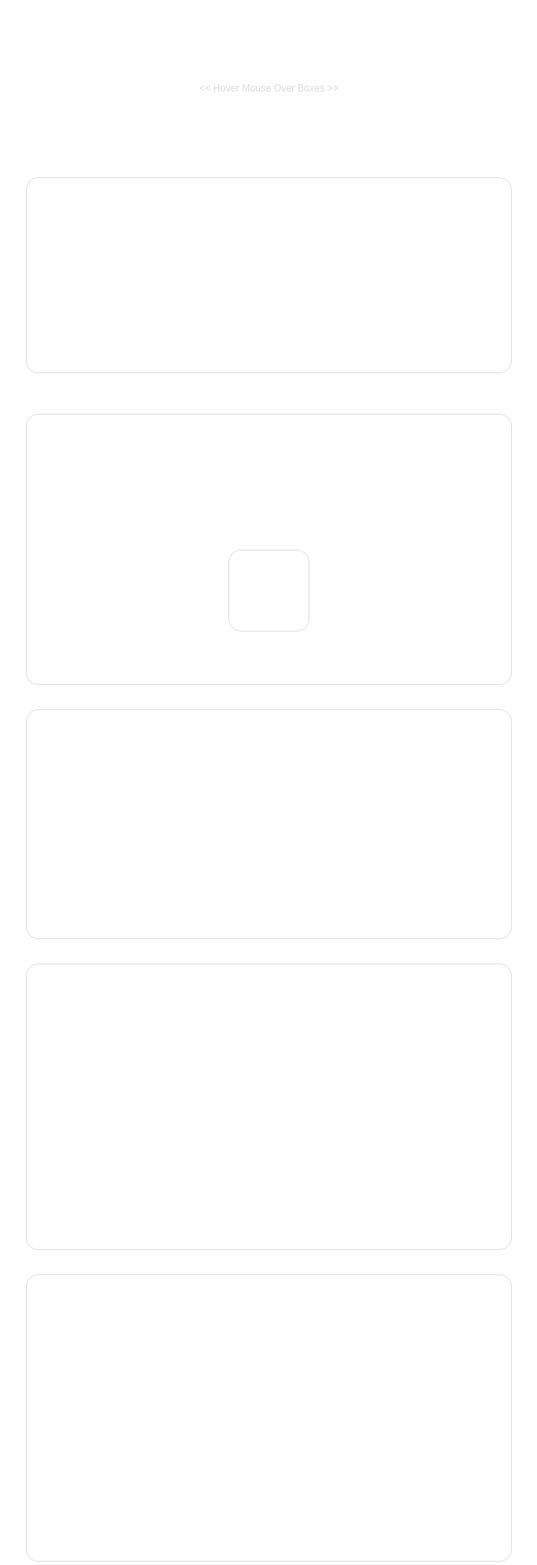
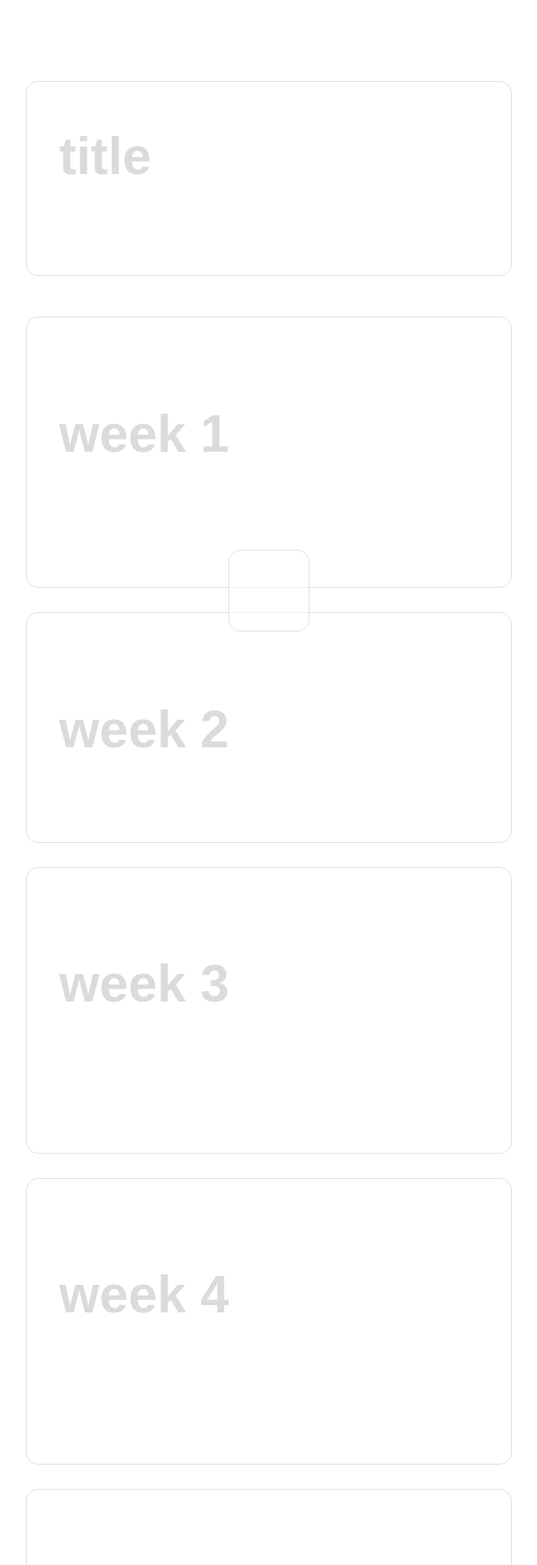
Before and after one commit to DanielRazavi/DanielRazavi.github.io, a PHP site: page /pages/CSC236.html in a window 1280 px wide. Shown: the top 1933 px of the page at 81% size, without its empty margins (308-971 px from the left). Run offline with PHP 8.4, Linux system fonts and the light colour scheme.

Commit message:
finally got the box hints down

```diff
--- a/css/style.css
+++ b/css/style.css
@@ -11,6 +11,7 @@
 	margin: 100px auto 0px;
 	text-align: center;
 }
+
 .box{
     background-color: rgba(255,255,255,0.5);
     padding: 40px;
@@ -30,23 +31,13 @@
 }
 
 .hint{
-	font-size: 24px;
 	color: #dbdbdb;
 	position:absolute;
-	/* vertically centering */
-
-	border-top: 50%;
-	border-bottom: 50%;
-	/* horizontally centering */
-	left: 0;
-	right: 0;
-	margin: auto;
 
 	transition-property: color;
     transition-duration: 0.7s;
     transition-delay: 1.0s;
-
-	/* line-height: 110px; */
+	animation-fill-mode: backwards;
 }
 
 .box a{
@@ -69,6 +60,7 @@
 .navbar{
     margin: auto;
     display: table;
+	position: -webkit-sticky;
     position: sticky;
     margin-top:30px;
 
@@ -106,9 +98,8 @@
 	transition-property: color;
     transition-duration: 0.7s;
     transition-delay: 0.0s;
-	color: #ffffff00;
+	color: transparent;
 }
-
 
 .box:hover a{
     transition-property: color;
@@ -122,12 +113,10 @@
 	text-align: center;
 }
 
-.download{
-
+.course{
 	margin: auto;
 	margin-top: 30px;
 	/* text-align: center; */
-
 }
 
 .container {
@@ -143,14 +132,8 @@
   opacity: 0.5;
   text-decoration: none;
 }
+
 @media only screen and (max-width: 768px) {
-
-	.hintOne{
-		color: transparent;
-
-		margin: 50px auto 0px;
-		text-align: center;
-	}
 
     .box {
 		margin: 50px auto 0px;
@@ -162,7 +145,6 @@
 	.box h1{
 		line-height: normal;
 	}
-
 	.navbar{
 		height: 100%;
 		overflow-y: scroll;
@@ -174,16 +156,16 @@
 
 		margin-top:30px;
 	}
-
 	.navbar:hover{
 		width: 80%;
 	}
-
 	.box a{
 		color: #b7b7b7;
 	}
-
 	img{
 		width: 90%;
 	}
+	.hint{
+		color: transparent;
+	}
 }
--- a/pages/CSC236.html
+++ b/pages/CSC236.html
@@ -15,11 +15,11 @@
 	<meta name="viewport" content="width=device-width, initial-scale=1.0">
 </head>
 <body>
-    <div class="hintOne">
-        <p>&lt&lt Hover Mouse Over Boxes &gt&gt</p>
-    </div>
+
 
     <div class="main box">
+        <h1 style="font-size:5vw" class="hint">title</h1>
+
 		<h1>Welcome to CSC 236</h1>
         <!-- <p class="hint">Course</p> -->
 		<p>Welcome to Introduction to the Theory of Computation or as you may know it CSC236. In this page you should be able to find material that I have made for tutorials, announcements, YouTube video recommendation and anything I think might be a good idea to take a look at.</p>
@@ -29,10 +29,13 @@
 
     </div>
 
+
     <!--  Week 1 -->
-    <div class="download box">
+    <div class="course box">
         <h1> Week 1 - Simple Induction Examples </h1>
-        <!-- <p class="hint">Week 1</p> -->
+
+        <h1 style="font-size:5vw" class="hint">week 1</h1>
+
         <p> Hi guys! Sorry about me turning off link sharing from from Google Drive, but I felt like QR codes are cool and all but this method is more elegant and an easier way for you guys to grab the tutorial stuff. And the fact that some students couldn't get the QR code thing really bothered me. Hopefully this can actually be beneficial. :) </p>
 
         <a href="../files/Tutorial-1/CSC236 Tutorial Questions.pdf" target="_blank" download>
@@ -49,9 +52,9 @@
 
     </div>
     <!--  Week 2 -->
-    <div class="download box">
+    <div class="course box">
         <h1> Week 2 - Complete and Structural Induction </h1>
-        <!-- <p class="hint">Week 1</p> -->
+        <h1 style="font-size:5vw" class="hint">week 2</h1>
         <p>Welcome back to week 2, obviously from the title you can see that we are working on Complete Induction and Structural Induction. Now in last week’s Youtube Recommendations, I made sure I put some one complete induction video so whoever watched it can benefit from that this class.</p>
 
         <a href="../files/Tutorial-2/CSC236 Tutorial Questions.pdf" target="_blank" download>
@@ -67,9 +70,11 @@
 
     </div>
     <!--  Week 3-->
-    <div class="download box">
+    <div class="course box">
         <h1> Week 3 - Runtime Analysis </h1>
-        <!-- <p class="hint">Week 1</p> -->
+
+        <h1 style="font-size:5vw" class="hint">week 3</h1>
+
         <p>Week 3 EEYYYY, we have finally reached Runtime Analaysis. Trust me when I say that this is going to come in handy in Operating Systems (CSC369), in Datastructures (CSC263) and many many more of your courses and projects in the future. It's so important that I also did your readings before making the slides so that I don't miss anything. Make sure you learn this very well. READING WEEK HERE WE COME!!!</p>
 
         <a href="../files/Tutorial-3/CSC236 Tutorial Questions.pdf" target="_blank" download>
@@ -89,9 +94,11 @@
 
     </div>
     <!--  Week 4-->
-    <div class="download box">
+    <div class="course box">
         <h1> Week 4 - Closed Forms </h1>
-        <!-- <p class="hint">Week 1</p> -->
+
+        <h1 style="font-size:5vw" class="hint">week 4</h1>
+
         <p>Alright so as promised the Slides are up before the end of the day. A
         lot of students were wondering when we are going to give back the midterms
         and obviously we're just kidding on piazza lol. The truth is that we don't
@@ -116,9 +123,11 @@
 
     </div>
     <!--  Week 5-->
-    <div class="download box">
+    <div class="course box">
         <h1> Week 5 - Recurrences & Master Method </h1>
-        <!-- <p class="hint">Week 1</p> -->
+
+        <h1 style="font-size:5vw" class="hint">week 5</h1>
+
         <p>Hi guys, sorry about not showing up to class but I left you guys in the good hands of Michelle and I'm sure that she is more than capable of helping you guys out. To all the students that met me in Michelle's class, welcome! feel free to use all resources presented here.</p>
 
         <a href="../files/Tutorial-5/CSC236 Tutorial Questions.pdf" target="_blank" download>
@@ -135,9 +144,11 @@
 
     </div>
     <!-- Week 6 -->
-    <div class="download box">
+    <div class="course box">
         <h1>Week 6 - Divide and Conquer</h1>
-        <!-- <p class="hint">Week 1</p> -->
+
+        <h1 style="font-size:5vw" class="hint">week 6</h1>
+
         <p>Hopefully you guys liked the competition that we had in class today, hopefully we can do more of them, if you guys are up for it. Not much else to say for this week.</p>
 
         <a href="../files/Tutorial-6/CSC236 Tutorial Questions.pdf" target="_blank" download>
@@ -154,9 +165,11 @@
 
     </div>
     <!-- Week 7 -->
-    <div class="download box">
+    <div class="course box">
         <h1>Week 7 - Correctness of Recursive Functions</h1>
-        <!-- <p class="hint">Week 1</p> -->
+
+        <h1 style="font-size:5vw" class="hint">week 7</h1>
+
         <p>I like to call this week "review week" since after all the midterms and preperations you went through, it is now time to go over the new stuff  you might have missed for a class (not neccessarily this one). Maybe it wasn't covered by the midterm or maybe you decided to give yourself a break. Whatever the case, right now is the prefect time to prepare for the next wave, it is never too soon.</p>
 
         <a href="../files/Tutorial-7/CSC236 Tutorial Questions.pdf" target="_blank" download>
@@ -172,11 +185,12 @@
 
 
     </div>
+    <!-- Week 8 -->
+    <div class="course box">
+        <h1>Week 8 - Program Correctness: Take Two</h1>
 
-    <!-- Week 8 -->
-    <div class="download box">
-        <h1>Week 8 - Program Correctness: Take Two</h1>
-        <!-- <p class="hint">Week 1</p> -->
+        <h1 style="font-size:5vw" class="hint">week 8</h1>
+
         <p>And that was the second test of this course and after this is just problems sets and the exam. Students were having concerns with the midterm when I talked with them last night, and a lot of people were also displeased with their experiences regarding this course in the survey that we took last week. I am here to tell you that your comments will not be unheard and I will make sure that all TAs and professors hear about them. <p>
         <br>
         <p>Ps. sorry if the mathematical symbols are not done as well as my other slides, I didn't have much time to make the math on latex. Pss. hence why we also don't have recommended youtube videos, but since it is "take two" of program correctness, it shouldnt be an issue.</p>
@@ -190,11 +204,12 @@
         </a>
 
     </div>
+    <!-- Week 9 -->
+    <div class="course box">
+        <h1>Week 9 - Languages and Regular Expressions</h1>
 
-    <!-- Week 9 -->
-    <div class="download box">
-        <h1>Week 9 - Languages and Regular Expressions</h1>
-        <!-- <p class="hint">Week 1</p> -->
+        <h1 style="font-size:5vw" class="hint">week 9</h1>
+
         <p> In this week we talked about Languages and Regular Expressions and some examples that we went over together. On the second half of the class we went through the solutions to the midterm and what the outline for the marking was for us TAs.  <p>
 
         <p>Quick Update: I have apperently presented you guys with the wrong marking scheme in my slides, so for now, they are off the slides, and for Regular Expressions please take a look at notes.pdf, pages 68 to 72 :)<p>
@@ -222,11 +237,12 @@
         </a>
 
     </div>
+    <!-- Week 10 -->
+    <div class="course box">
+        <h1>Week 10 - Developing DFA</h1>
 
-    <!-- Week 10 -->
-    <div class="download box">
-        <h1>Week 10 - Developing DFA</h1>
-        <!-- <p class="hint">Week 1</p> -->
+        <h1 style="font-size:5vw" class="hint">week 10</h1>
+
         <p> In this class we overally talked about DFAs -  This is it! The last week of classes! I hope everything I did was good and you guys enjoyed and benefited from it. Like I promised, I have found some extra work with solutions online, and hopefully they are beneficial.   <p>
 
 
@@ -242,12 +258,13 @@
 
 
     </div>
-
-    <!-- Week 10 -->
-    <div class="download box">
+    <!-- Extra Problems and Solutions -->
+    <div class="course box">
 
         <h1>Extra Problems and Solutions</h1>
-        <!-- <p class="hint">Week 1</p> -->
+
+        <h1 style="font-size:4vw" class="hint">Exam Package</h1>
+
         <p> Now, some of them might be helpful, and other might not be as much since other universities and institutions might do things differently. I'll try my best to keep adding to this. <p>
 
         <a href="http://home.cc.umanitoba.ca/~thomas/Courses/InductionExamples-Solutions.pdf" target="_blank">
@@ -292,10 +309,12 @@
         </a>
 
         <a href="https://web2.qatar.cmu.edu/iliano/courses/09S-CMU-CS212/classwork/recitations/rec21/rec21-sol.pdf" target="_blank">
-            <p>Regular Expressions 1 (Please remember regex in CSC236 is different)</p>
+            <p>Regular Expressions 1</p>
         </a>
 
+        <p> Again, like I mentioned in class, please remember that the regular expression that is taught in class (CSC236) is different from the regular expression that is presented elsewhere. When practicing, please keep that in mind for the exam and in your studies. </p>
     </div>
+
 
 	<div class="box navbar">
         <a href="../index.html">Home</a>
--- a/pages/Tutorials.html
+++ b/pages/Tutorials.html
@@ -15,11 +15,9 @@
 	<meta name="viewport" content="width=device-width, initial-scale=1.0">
 </head>
 <body>
-    <div class="hintOne">
-        <p>&lt&lt Hover Mouse Over Boxes &gt&gt</p>
-    </div>
 
     <div class="main box">
+        <h1 style="font-size:4vw" class="hint">title</h1>
 
 		<h1>You're One of My Students? Welcome!</h1>
         <!-- <p class="hint">Title</p> -->
```
Also changed, not shown: index.html (+3 -4 lines), pages/Photos.html (+3 -5 lines).
